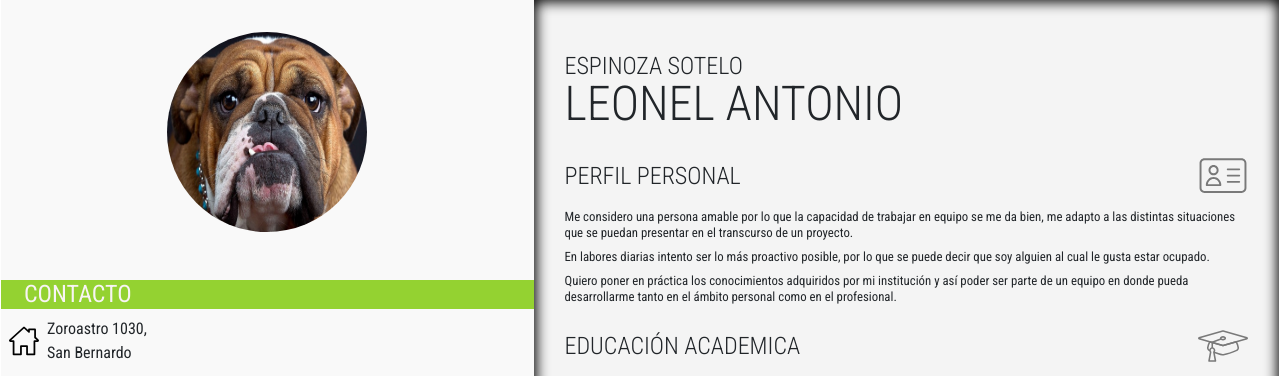
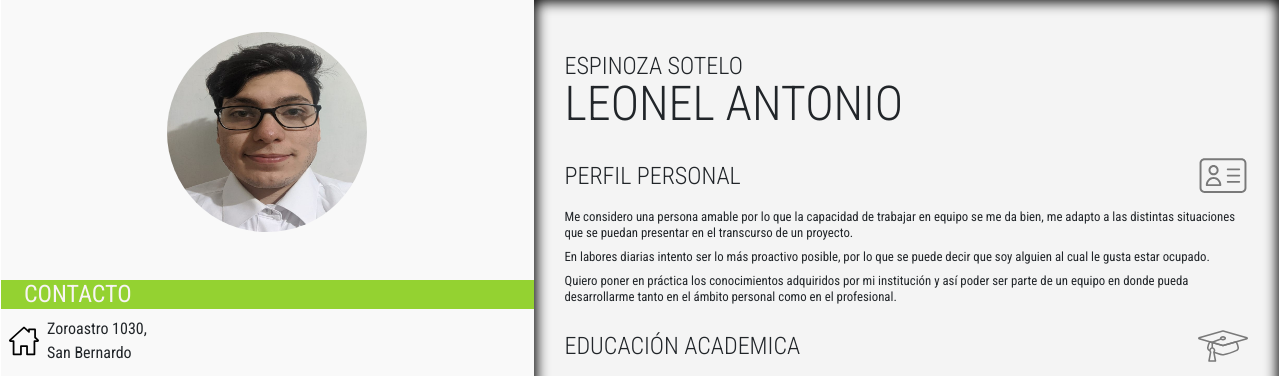
Before and after one commit to leonex16/CurriculumVitae, a plain HTML site: page index.html in a window 1280 px wide. Shown: the top 376 px of the page. Drawn offline with nearby package versions, Linux system fonts and the light colour scheme; a web font is replaced by a local one.

Commit message:
Update index.html

```diff
--- a/index.html
+++ b/index.html
@@ -29,7 +29,7 @@
                 <!-- FOTO -->
                 <div class="row">
                     <div class="col-sm-12 display-flex-justifycontent-center">
-                        <img src="images/perfil.jpg" alt="Foto Presentacion" class="foto-presentacion">
+                        <img src="images/perfil-real.jpg" alt="Foto Presentacion" class="foto-presentacion">
                     </div>
                 </div>
                 <!-- CONTACTO -->
```
